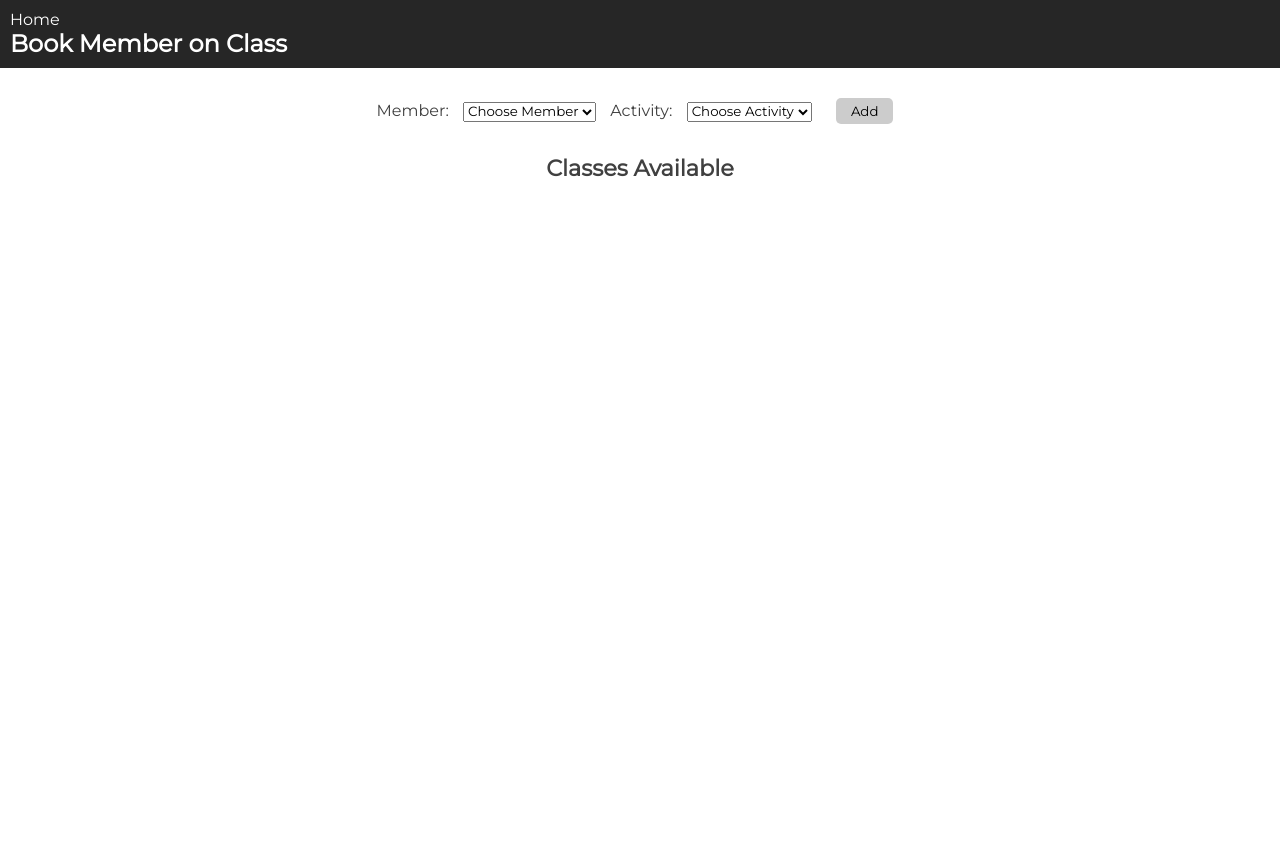
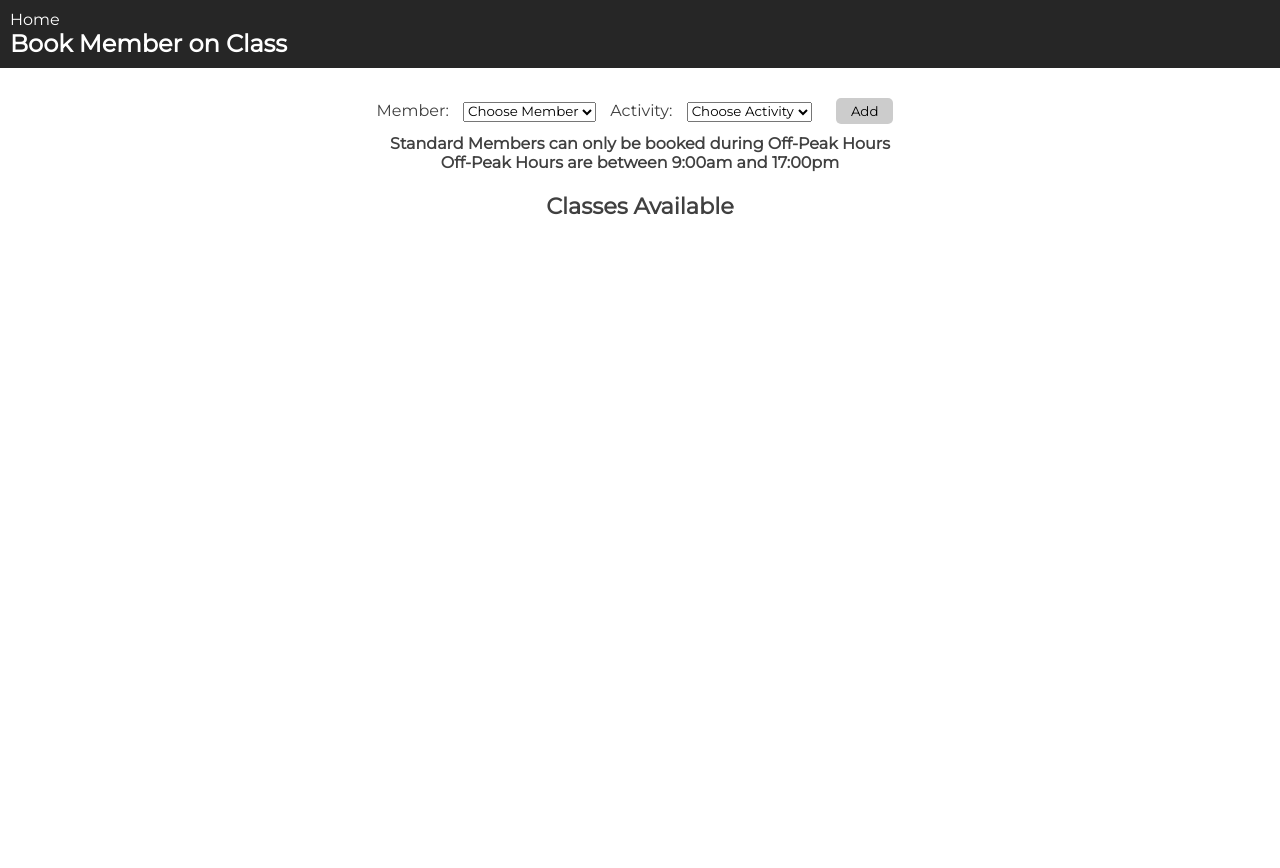
Before and after one commit to callumw118/gym_booking_system, a Flask app: page /bookings/new in a window 1280 px wide. Run offline with Flask 2, Linux system fonts and the light colour scheme; data that the repository does not hold is empty; some libraries are stand-ins or nearby versions.

Commit message:
Adds text to show off-peak hours

```diff
--- a/static/activities.css
+++ b/static/activities.css
@@ -45,8 +45,15 @@
     margin-bottom: 15px;
 }
 
+.above-classes {
+    text-align: center;
+}
+
+.above-classes h6 {
+    font-size: 1em;
+}
+
 h3 {
-    text-align: center;
     padding: 20px 0 5px;
     font-size: 1.4em;
 }
--- a/templates/bookings/new.html
+++ b/templates/bookings/new.html
@@ -45,7 +45,11 @@
     </section>
   </form>
 
-  <h3>Classes Available</h3>
+  <section class="above-classes">
+    <h6>Standard Members can only be booked during Off-Peak Hours</h6>
+    <h6>Off-Peak Hours are between 9:00am and 17:00pm</h6>
+    <h3>Classes Available</h3>
+  </section>
 
   <section class="activities-container">
     {% for activity in activities %}
```
